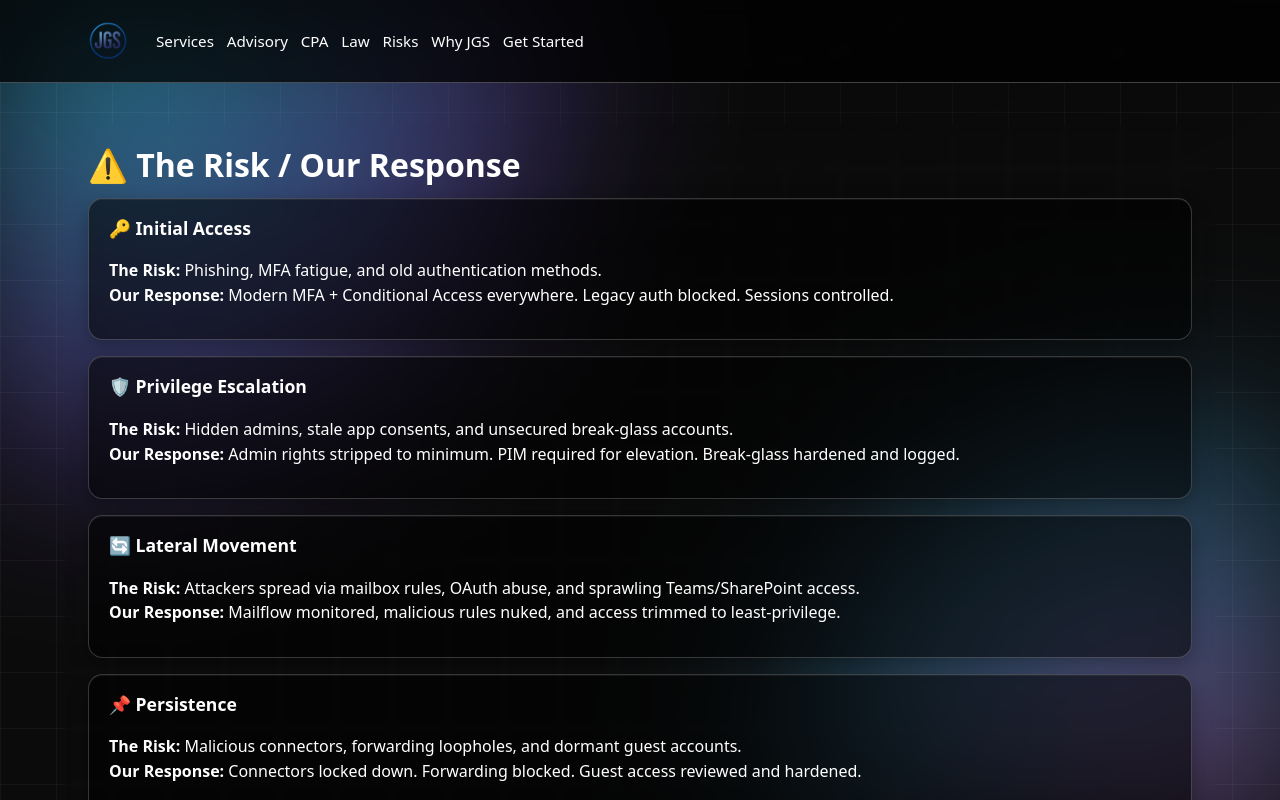
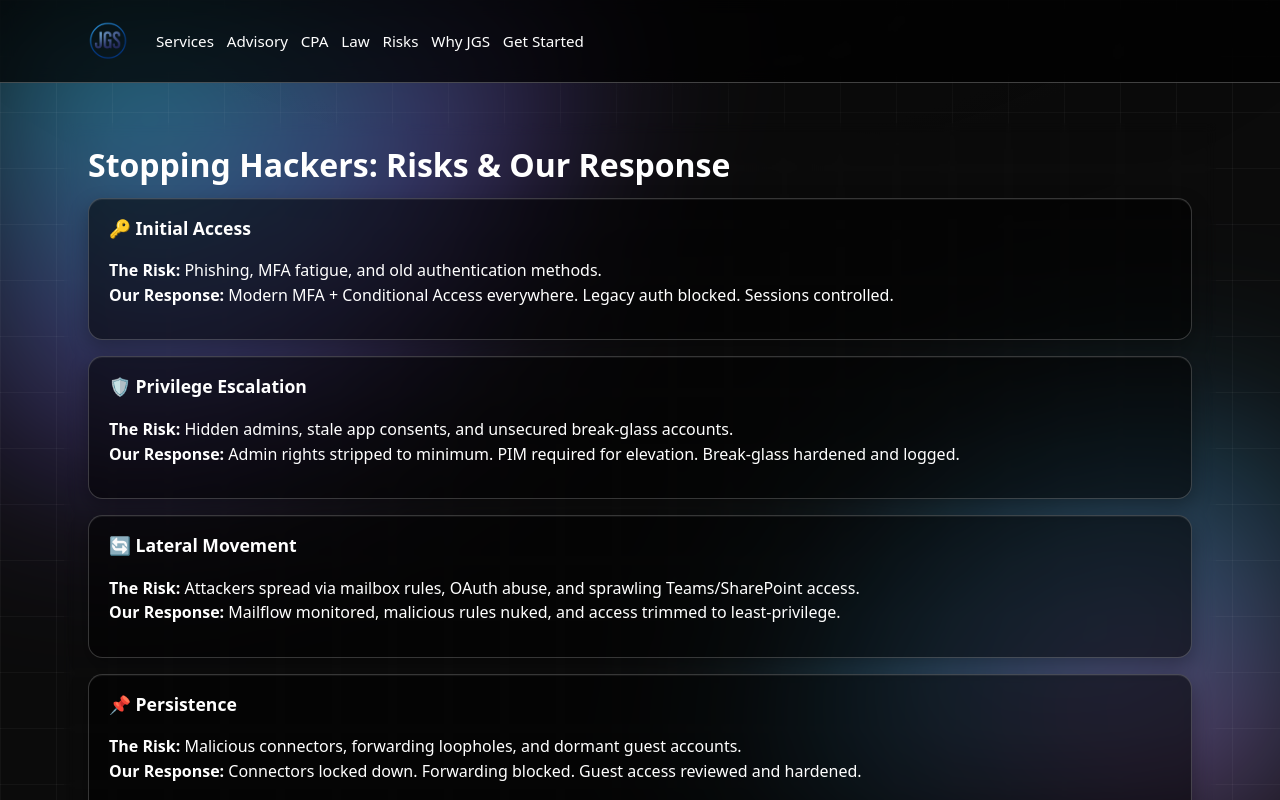
Before and after one commit to jspears80/jgs, a Next.js app: page / in a window 1280 px wide. Both pictures are taken after a click on the button "Risks". Shown: the top 800 px of the page. Built offline with nearby package versions, Linux system fonts and the light colour scheme.

Commit message:
Update page.tsx

```diff
--- a/app/page.tsx
+++ b/app/page.tsx
@@ -216,7 +216,7 @@ export default function Page(){
         {section === 'CPA' && (
           <section className="section container">
             <div className="page">
-              <h2 className="title-xl">📊 CPA Firms</h2>
+              <h2 className="title-xl">CPA Firms</h2>
               <Card>
                 <p><strong>Tax season isn’t forgiving.</strong> We harden Microsoft 365 so you can <strong>work without disruption and show compliance on demand.</strong></p>
                 <ul>
@@ -234,7 +234,7 @@ export default function Page(){
         {section === 'Law' && (
           <section className="section container">
             <div className="page">
-              <h2 className="title-xl">⚖️ Law Firms</h2>
+              <h2 className="title-xl">Law Firms</h2>
               <Card>
                 <p><strong>Confidentiality is everything.</strong> We secure Microsoft 365 so your firm can <strong>protect data, meet discovery demands, and stand up under scrutiny.</strong></p>
                 <ul>
@@ -252,7 +252,7 @@ export default function Page(){
         {section === 'Risks' && (
           <section className="section container">
             <div className="page">
-              <h2 className="title-xl">⚠️ The Risk / Our Response</h2>
+              <h2 className="title-xl">Stopping Hackers: Risks & Our Response</h2>
               <Card title="🔑 Initial Access">
                 <p><strong>The Risk:</strong> Phishing, MFA fatigue, and old authentication methods.<br/><strong>Our Response:</strong> Modern MFA + Conditional Access everywhere. Legacy auth blocked. Sessions controlled.</p>
               </Card>
```
